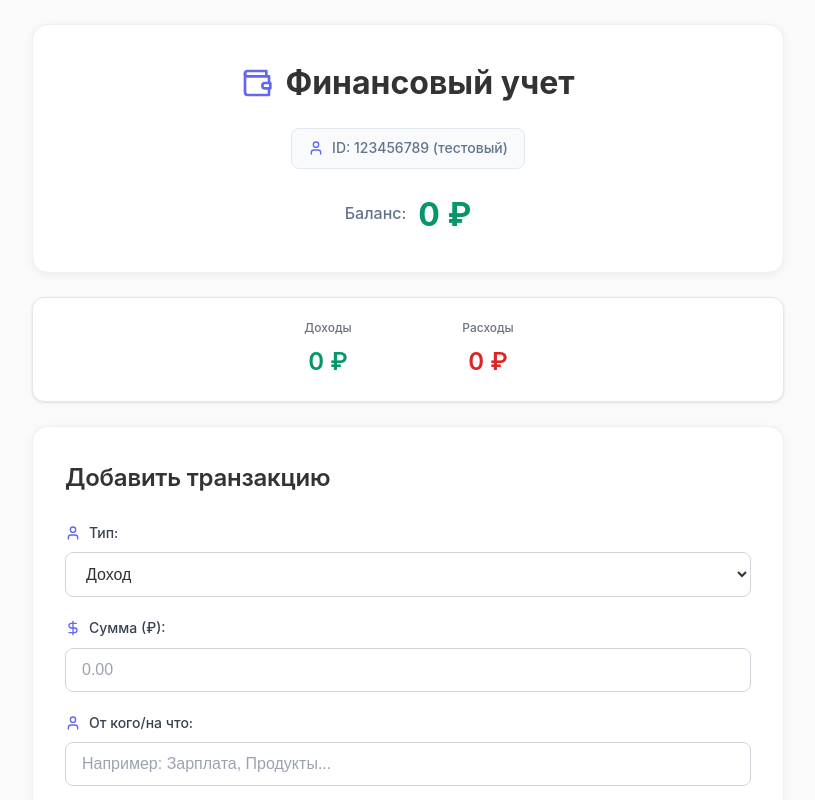
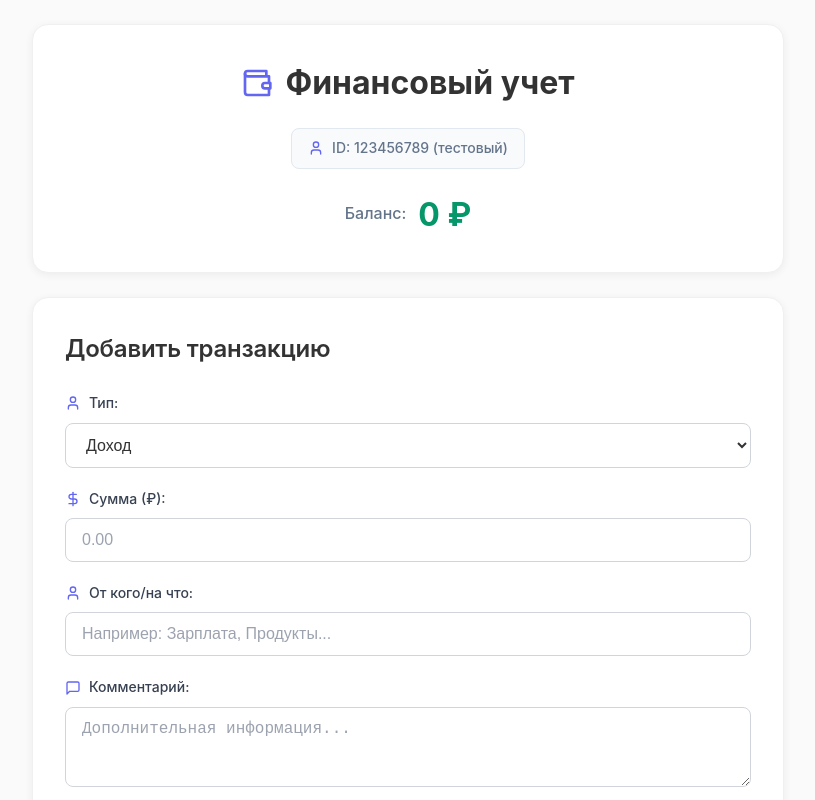
Before and after one commit to burkovmu/my_buh_tg, a React (Vite) app: page / in a window 1280 px wide. Shown: the top 800 px of the page, without its empty margins (232-1047 px from the left). Built offline with nearby package versions, Linux system fonts and the light colour scheme.

Commit message:
Remove stats block completely: delete CSS, component and usage

```diff
--- a/src/App.jsx
+++ b/src/App.jsx
@@ -1,6 +1,5 @@
 import React, { useState, useEffect } from 'react'
 import Header from './components/Header'
-import Stats from './components/Stats'
 import AddTransaction from './components/AddTransaction'
 import TransactionsList from './components/TransactionsList'
 import { useSupabase } from './hooks/useSupabase'
@@ -33,10 +32,7 @@ function App() {
         totalBalance={totalBalance}
       />
 
-      <Stats
-        totalIncome={totalIncome}
-        totalExpense={totalExpense}
-      />
+
 
       <AddTransaction onAdd={addTransaction} telegramUserId={telegramUserId} />
 
--- a/src/components/Stats.jsx
+++ /dev/null
@@ -1,29 +0,0 @@
-import React from 'react'
-
-function Stats({ totalIncome, totalExpense }) {
-  const formatCurrency = (amount) => {
-    return new Intl.NumberFormat('ru-RU', {
-      style: 'currency',
-      currency: 'RUB',
-      minimumFractionDigits: 0
-    }).format(amount)
-  }
-
-  return (
-    <div className="stats">
-      <div className="stats-grid">
-        <div className="stat-item income">
-          <span className="stat-label">Доходы</span>
-          <span className="stat-value income">{formatCurrency(totalIncome)}</span>
-        </div>
-
-        <div className="stat-item expense">
-          <span className="stat-label">Расходы</span>
-          <span className="stat-value expense">{formatCurrency(totalExpense)}</span>
-        </div>
-      </div>
-    </div>
-  )
-}
-
-export default Stats
--- a/src/index.css
+++ b/src/index.css
@@ -109,69 +109,7 @@ body {
   color: #dc2626;
 }
 
-/* Статистика */
-.stats {
-  background: #ffffff;
-  border-radius: 12px;
-  padding: 20px;
-  margin-bottom: 24px;
-  box-shadow: 0 1px 3px rgba(0, 0, 0, 0.1);
-  border: 1px solid #e5e7eb;
-  overflow: hidden;
-}
 
-.stats-grid {
-  display: flex;
-  gap: 40px;
-  justify-content: center;
-  align-items: center;
-  flex-wrap: nowrap;
-  overflow-x: auto;
-  scrollbar-width: none;
-  -ms-overflow-style: none;
-  padding: 0 10px;
-}
-
-.stats-grid::-webkit-scrollbar {
-  display: none;
-}
-
-.stat-item {
-  text-align: center;
-  flex: 0 0 auto;
-  min-width: 120px;
-}
-
-.stat-label {
-  font-size: 0.75rem;
-  color: #6b7280;
-  font-weight: 500;
-  margin-bottom: 6px;
-  display: block;
-}
-
-.stat-value {
-  font-size: 1.5rem;
-  font-weight: 600;
-  color: #374151;
-  display: block;
-}
-
-.stat-value.income {
-  color: #059669;
-}
-
-.stat-value.expense {
-  color: #dc2626;
-}
-
-/* Адаптивность для мобильных */
-@media (max-width: 640px) {
-  .stats-grid {
-    flex-direction: column;
-    gap: 20px;
-  }
-}
 
 /* Добавление транзакции */
 .add-transaction {
```
